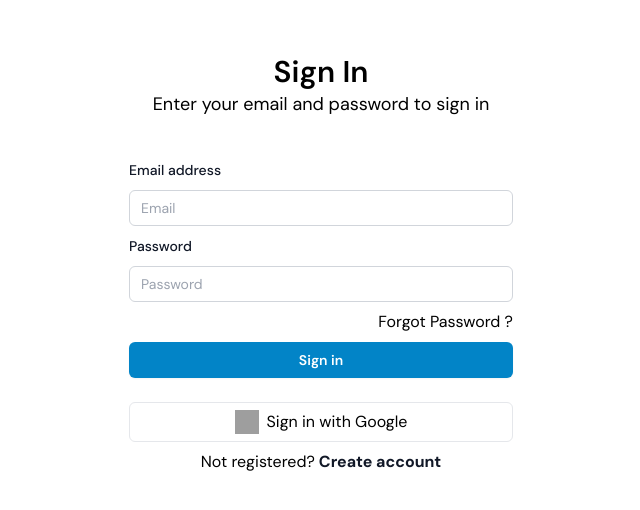
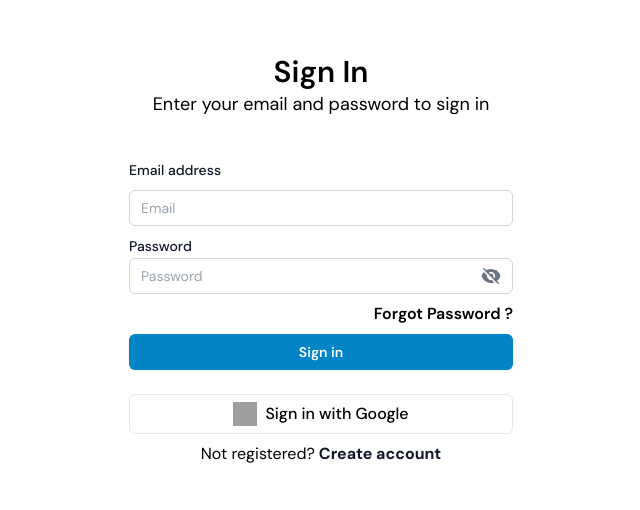
Before and after one commit to iam-dante/eda, a Next.js app: page / in a window 1280 px wide. Shown: the part 170-680 px from the top of the page, without its empty margins (319-959 px from the left). Built offline with nearby package versions, Linux system fonts and the light colour scheme; grey boxes are pictures that could not be loaded.

Commit message:
View Password

```diff
--- a/app/loginpage.tsx
+++ b/app/loginpage.tsx
@@ -1,4 +1,47 @@
+"use client";
+import { useState } from "react";
 export default function LoginPage() {
+  const [showPassword, setShowPassword] = useState(false);
+  const togglePasswordVisibility = () => {
+    setShowPassword((prevState) => !prevState);
+  };
+
+  function ViewEye() {
+    return (
+      <svg
+        xmlns="http://www.w3.org/2000/svg"
+        viewBox="0 0 20 20"
+        fill="currentColor"
+        className="size-5"
+      >
+        <path d="M10 12.5a2.5 2.5 0 1 0 0-5 2.5 2.5 0 0 0 0 5Z" />
+        <path
+          fillRule="evenodd"
+          d="M.664 10.59a1.651 1.651 0 0 1 0-1.186A10.004 10.004 0 0 1 10 3c4.257 0 7.893 2.66 9.336 6.41.147.381.146.804 0 1.186A10.004 10.004 0 0 1 10 17c-4.257 0-7.893-2.66-9.336-6.41ZM14 10a4 4 0 1 1-8 0 4 4 0 0 1 8 0Z"
+          clipRule="evenodd"
+        />
+      </svg>
+    );
+  }
+
+  function NotViewEye() {
+    return (
+      <svg
+        xmlns="http://www.w3.org/2000/svg"
+        viewBox="0 0 20 20"
+        fill="currentColor"
+        className="size-5"
+      >
+        <path
+          fillRule="evenodd"
+          d="M3.28 2.22a.75.75 0 0 0-1.06 1.06l14.5 14.5a.75.75 0 1 0 1.06-1.06l-1.745-1.745a10.029 10.029 0 0 0 3.3-4.38 1.651 1.651 0 0 0 0-1.185A10.004 10.004 0 0 0 9.999 3a9.956 9.956 0 0 0-4.744 1.194L3.28 2.22ZM7.752 6.69l1.092 1.092a2.5 2.5 0 0 1 3.374 3.373l1.091 1.092a4 4 0 0 0-5.557-5.557Z"
+          clipRule="evenodd"
+        />
+        <path d="m10.748 13.93 2.523 2.523a9.987 9.987 0 0 1-3.27.547c-4.258 0-7.894-2.66-9.337-6.41a1.651 1.651 0 0 1 0-1.186A10.007 10.007 0 0 1 2.839 6.02L6.07 9.252a4 4 0 0 0 4.678 4.678Z" />
+      </svg>
+    );
+  }
+
   return (
     <div className="flex justify-center items-center h-screen">
       <div className="w-[50%] h-[50%] p-6">
@@ -35,19 +78,26 @@ export default function LoginPage() {
               >
                 Password
               </label>
-              <div className="mt-2">
+              <div className="relative flex items-center">
                 <input
                   placeholder="Password"
-                  type="password"
+                  type={showPassword ? "text" : "password"}
                   name="password"
                   id="password"
                   required
-                  className="block w-full rounded-md bg-white px-3 py-1.5 text-base text-gray-900 outline outline-1 -outline-offset-1 outline-gray-300 placeholder:text-gray-400 focus:outline focus:outline-2 focus:-outline-offset-2 focus:outline-indigo-600 sm:text-sm/6"
+                  className="block w-full rounded-md bg-white px-3 py-1.5 text-base text-gray-900 outline outline-1 -outline-offset-1 outline-gray-300 placeholder:text-gray-400 focus:outline focus:outline-2 focus:-outline-offset-2 focus:outline-indigo-600 sm:text-sm/6 pr-10"
                 />
+                <button
+                  type="button"
+                  onClick={togglePasswordVisibility}
+                  className="absolute right-3 text-gray-500 hover:text-gray-700 focus:outline-none"
+                >
+                  {showPassword ? <ViewEye /> : <NotViewEye />}
+                </button>
               </div>
             </div>
             <div className="flex justify-end">
-              <h1>Forgot Password ?</h1>
+              <h1 className="font-semibold">Forgot Password ?</h1>
             </div>
             <div>
               <button
@@ -64,7 +114,7 @@ export default function LoginPage() {
               alt="google"
               className="h-6 w-6"
             />
-            <h1>Sign in with Google</h1>
+            <h1 className="font-medium">Sign in with Google</h1>
           </button>
           <div className="flex space-x-1 justify-center py-2">
             <h1>Not registered?</h1>
```
